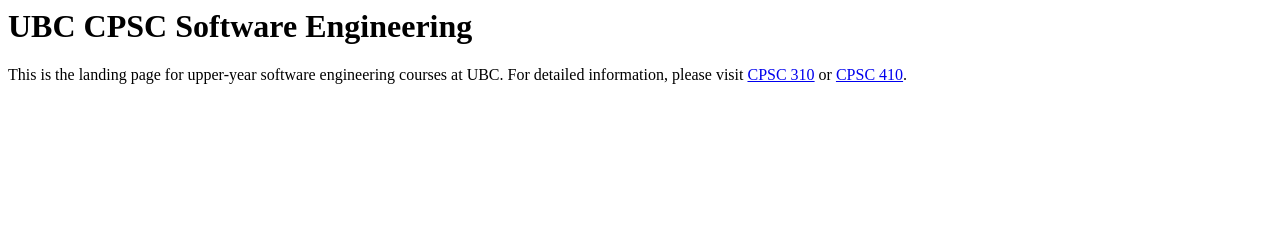
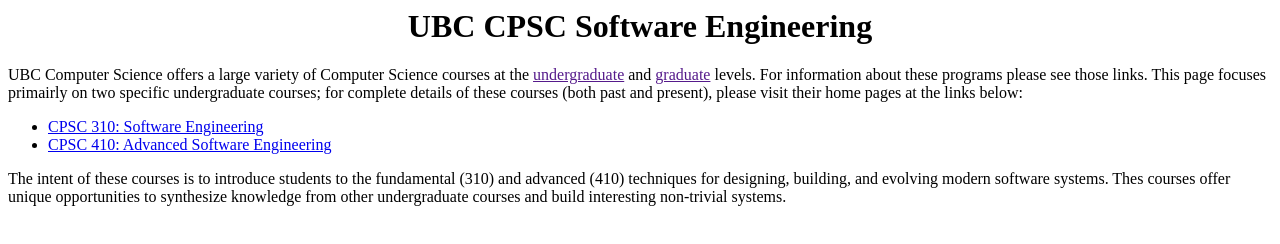
Before and after one commit to ubccpsc/ubccpsc.github.io, a plain HTML site: page index.html in a window 1280 px wide. Drawn offline with Linux system fonts and the light colour scheme.

Commit message:
Update index.html

```diff
--- a/index.html
+++ b/index.html
@@ -2,10 +2,15 @@
 <head>
 </head>
 <body>
-	<h1>UBC CPSC Software Engineering</h1>
+	<h1 style='text-align: center;'>UBC CPSC Software Engineering</h1>
 	<p>
-		This is the landing page for upper-year software engineering courses at UBC. For detailed information, please visit <a href="https://github.com/ubccpsc/310">CPSC 310</a> or <a href="https://github.com/ubccpsc/410">CPSC 410</a>.
+		UBC Computer Science offers a large variety of Computer Science courses at the <a href=''>undergraduate</a> and <a href=''>graduate</a> levels. For information about these programs please see those links. This page focuses primairly on two specific undergraduate courses; for complete details of these courses (both past and present), please visit their home pages at the links below:
+
+		<ul>
+			<li><a href='https://github.com/ubccpsc/310'>CPSC 310: Software Engineering</a></li>
+			<li><a href='https://github.com/ubccpsc/410'>CPSC 410: Advanced Software Engineering</a></li>
+		</ul>
+		The intent of these courses is to introduce students to the fundamental (310) and advanced (410) techniques for designing, building, and evolving modern software systems. Thes courses offer unique opportunities to synthesize knowledge from other undergraduate courses and build interesting non-trivial systems.
 	</p>
 </body>
-
 </html>
```
